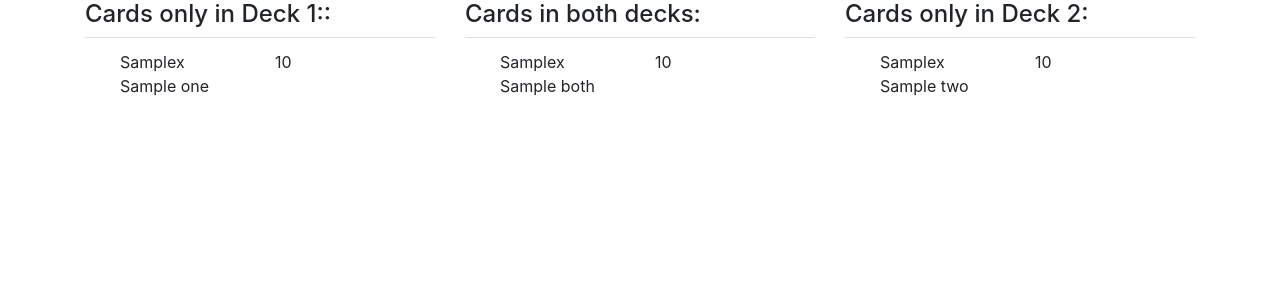
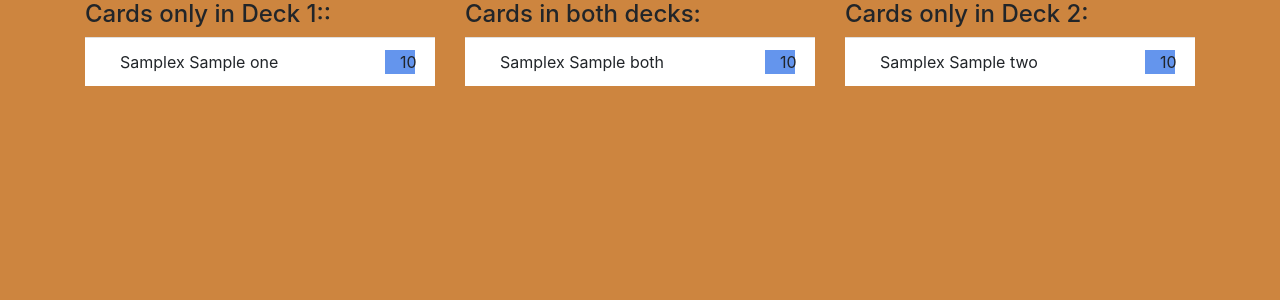
Before and after one commit to liammurphy14/deckcompare-python, a Django app: template compare/templates/compare/index.html in a window 1280 px wide. Shown: the top 300 px of the page. Run offline with Django 3.2, Linux system fonts and the light colour scheme; the template is opened without the code that fills it: most values are stand-ins (such as "Sample title", 1, 10 or a date in 2020); some libraries are stand-ins or nearby versions.

Commit message:
Added some preliminary CSS

```diff
--- a/compare/newCompare.py
+++ b/compare/newCompare.py
@@ -94,7 +94,7 @@ def compare(code1,code2):
             else:
                 cases['0/0'].append(i)
 
-    with open('/var/www/deckcompare/cardData', 'r') as f:
+    with open('cardData', 'r') as f:
         cardData = json.load(f)
 
     output = [[],[],[]]
--- /dev/null
+++ b/compare/static/test.css
@@ -0,0 +1,13 @@
+body {
+  background-color: peru;
+}
+
+
+
+.cardright {
+  background-color: CornflowerBlue;
+}
+
+.cardlists {
+  background-color: grey;
+}
--- a/compare/templates/compare/index.html
+++ b/compare/templates/compare/index.html
@@ -3,23 +3,26 @@
   <head>
     <meta charset="utf-8">
     <title>Deck Compare | Results</title>
+    {% load static %}
     <link rel="stylesheet" href="https://stackpath.bootstrapcdn.com/bootstrap/4.3.1/css/bootstrap.min.css" integrity="sha384-ggOyR0iXCbMQv3Xipma34MD+dH/1fQ784/j6cY/iJTQUOhcWr7x9JvoRxT2MZw1T" crossorigin="anonymous">
+    <link rel="stylesheet" type="text/css" href="{% static 'test.css'%}">
+
   </head>
 
-  <body>
+  <body id="bootstrap-overrides">
     <div class="container">
       <div class="row">
         <div class="col-sm">
           <h4>Cards only in Deck 1::</h4>
-          <ul class="list-group list-group-flush">
+          <ul class="list-group list-group-flush cardlists">
           {% for i in one %}
               <li class="list-group-item">
                 <div class="container">
                   <div class="row">
-                    <div class="col-sm">
+                    <div class="col cardleft">
                       {{ i.n }}x {{ i.name }}
                     </div>
-                    <div class="col-sm">
+                    <div class="col-1 cardright">
                         {{ i.cost }}
                     </div>
                   </div>
@@ -30,15 +33,15 @@
         </div>
         <div class="col-sm">
           <h4>Cards in both decks:</h4>
-          <ul class="list-group list-group-flush">
+          <ul class="list-group list-group-flush cardlists">
           {% for i in both %}
               <li class="list-group-item">
                 <div class="container">
                   <div class="row">
-                    <div class="col-sm">
+                    <div class="col cardleft">
                       {{ i.n }}x {{ i.name }}
                     </div>
-                    <div class="col-sm">
+                    <div class="col-1 cardright">
                         {{ i.cost }}
                     </div>
                   </div>
@@ -49,15 +52,15 @@
         </div>
         <div class="col-sm">
           <h4>Cards only in Deck 2:</h4>
-          <ul class="list-group list-group-flush">
+          <ul class="list-group list-group-flush cardlists">
           {% for i in two %}
               <li class="list-group-item">
                 <div class="container">
                   <div class="row">
-                    <div class="col-sm">
+                    <div class="col cardleft">
                       {{ i.n }}x {{ i.name }}
                     </div>
-                    <div class="col-sm">
+                    <div class="col-1 cardright">
                         {{ i.cost }}
                     </div>
                   </div>
```
Also changed, not shown: compare/views.py (+1 -20 lines).
